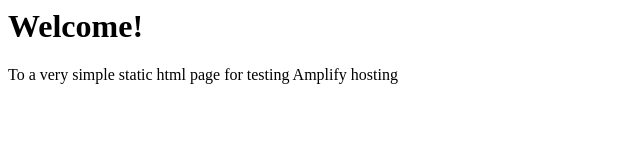
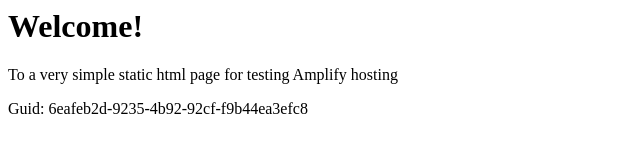
Before and after one commit to aws-aemilia-dub/Github-PR-Commit-Integration-Test-DoNotTouch-v1-prod-eu-west-1, a website: page src/index.html in a window 1280 px wide. Shown: the whole page, without its empty margins (0-640 px from the left). Drawn offline with Linux system fonts and the light colour scheme.

Commit message:
commit from integ tests

```diff
--- a/src/index.html
+++ b/src/index.html
@@ -1,3 +1,5 @@
+
+
 <html lang="en">
 
 <head>
@@ -10,6 +12,6 @@
 <body>
     <h1>Welcome!</h1>
     <p>To a very simple static html page for testing Amplify hosting</p>
-</body>
+    <p>Guid: 6eafeb2d-9235-4b92-92cf-f9b44ea3efc8</p></body>
 
 </html>
```
